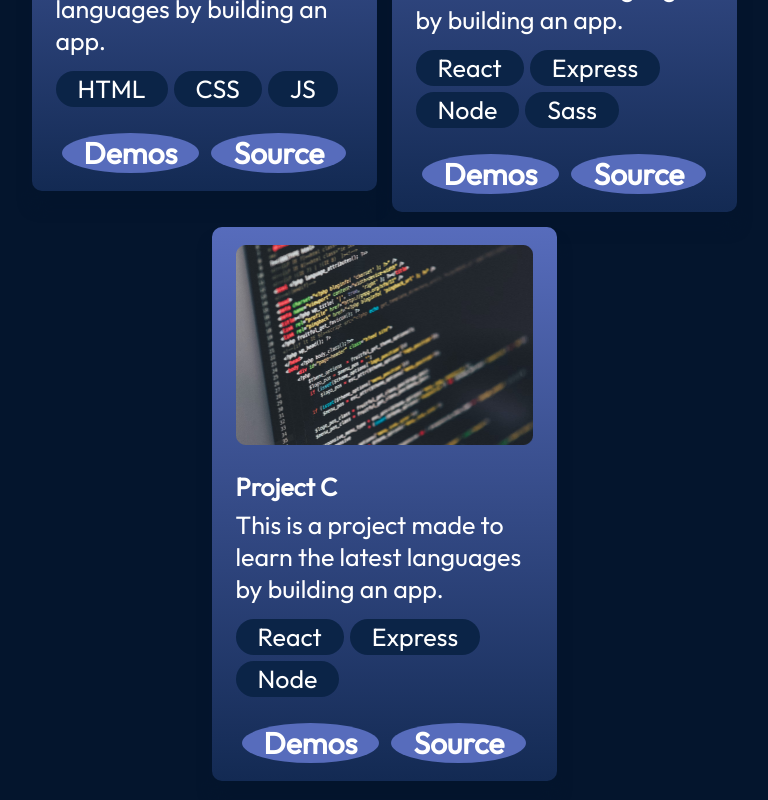
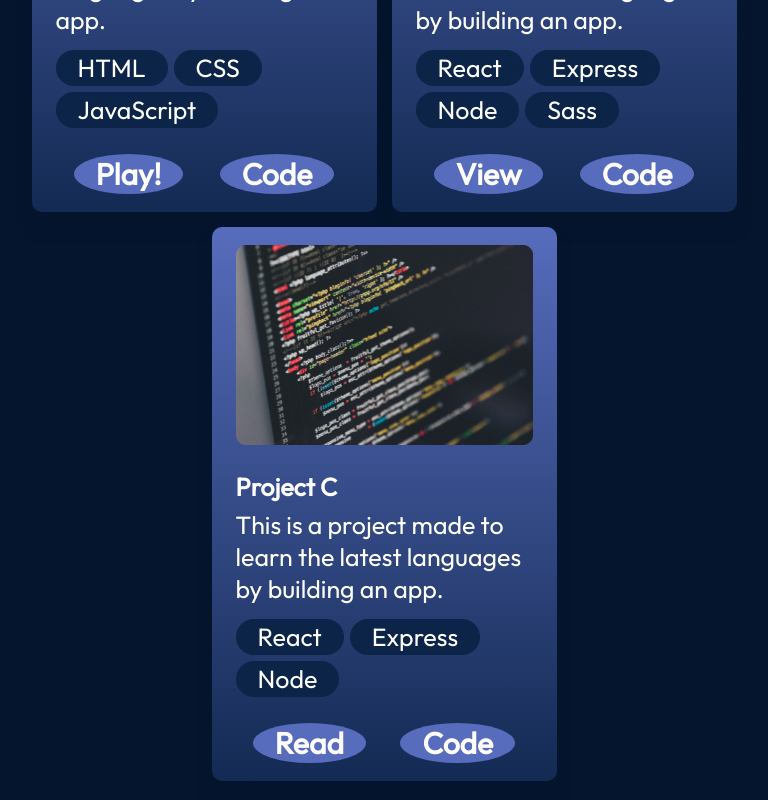
Before and after one commit to sgfaught1/Portfolio-Spencer_Faught, a React (Vite) app in the folder portfolio_Spencer-Faught/: page / in a window 1280 px wide. Shown: the part 2060-2860 px from the top of the page, without its empty margins (256-1024 px from the left). Built offline with nearby package versions, Linux system fonts and the light colour scheme.

Commit message:
Update projects

```diff
--- a/portfolio_Spencer-Faught/src/components/Projects/ProjectCard.jsx
+++ b/portfolio_Spencer-Faught/src/components/Projects/ProjectCard.jsx
@@ -1,7 +1,7 @@
 import React from 'react'
 import { getImageUrl } from '../../utils';
 import styles from "./ProjectCard.module.css"
-export const ProjectCard = ({project : {title, imageSrc, description, skills, demo, source}}) => {
+export const ProjectCard = ({project : {title, imageSrc, description, skills, demo, source, unique}}) => {
     return (
         <div className={styles.container}>
             <img
@@ -18,8 +18,8 @@ export const ProjectCard = ({project : {title, imageSrc, description, skills, de
                 })}
             </ul>
             <div className={styles.links}>
-                <a href={demo} className={styles.link}>Demos</a>
-                <a href={source} className={styles.link}>Source</a>
+                <a href={demo}  target = "_blank" className={styles.link}>{unique}</a>
+                <a href={source} className={styles.link}>Code</a>
             </div>
         </div>
     )
--- a/portfolio_Spencer-Faught/src/data/projects.json
+++ b/portfolio_Spencer-Faught/src/data/projects.json
@@ -3,9 +3,10 @@
       "title": "Wordle Clone",
       "imageSrc": "projects/project.png",
       "description": "This  to learn the latest languages by building an app.",
-      "skills": ["HTML", "CSS", "JS"],
+      "skills": ["HTML", "CSS", "JavaScript"],
       "demo": "https://sgfaught1.github.io/wordle/",
-      "source": "https://github.com/sgfaught1/wordle"
+      "source": "https://github.com/sgfaught1/wordle",
+      "unique": "Play!"
     },
     {
       "title": "Project B",
@@ -13,7 +14,8 @@
       "description": "This is a project made to learn the latest languages by building an app.",
       "skills": ["React", "Express", "Node", "Sass"],
       "demo": "https://www.example.com",
-      "source": "https://www.github.com"
+      "source": "https://www.github.com",
+      "unique": "View"
     },
     {
       "title": "Project C",
@@ -21,6 +23,7 @@
       "description": "This is a project made to learn the latest languages by building an app.",
       "skills": ["React", "Express", "Node"],
       "demo": "https://www.example.com",
-      "source": "https://www.github.com"
+      "source": "https://www.github.com",
+      "unique": "Read"
     }
   ]
```
